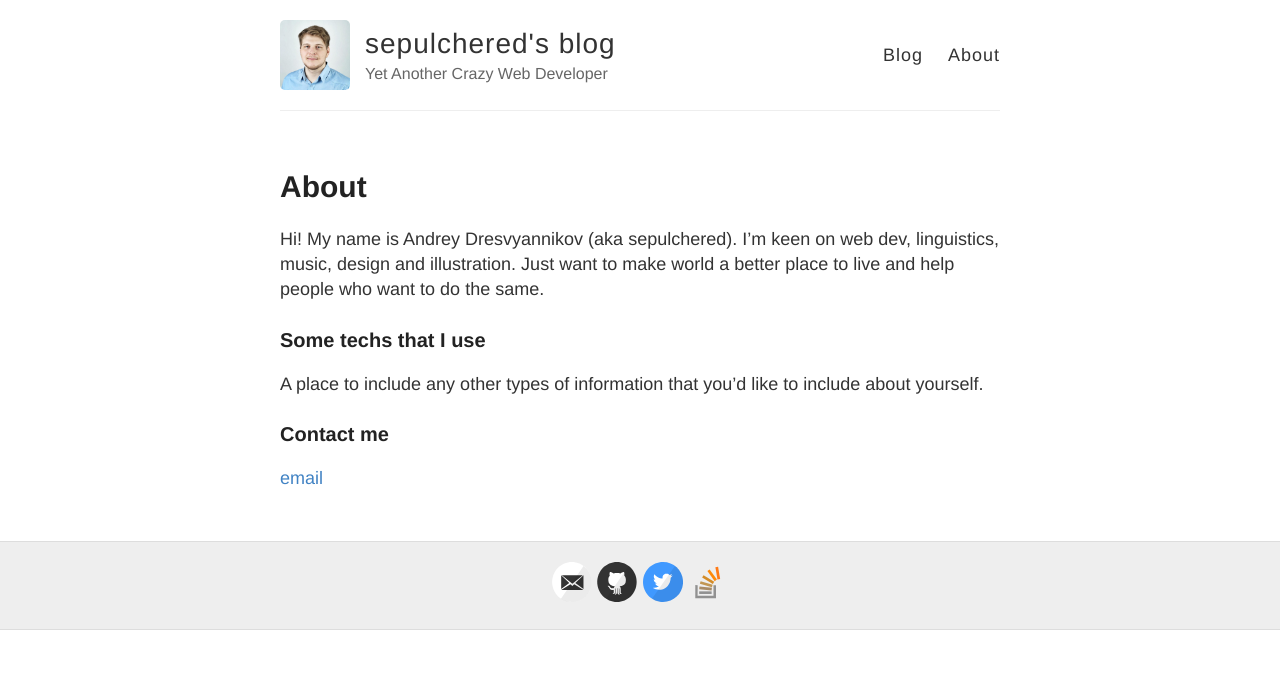
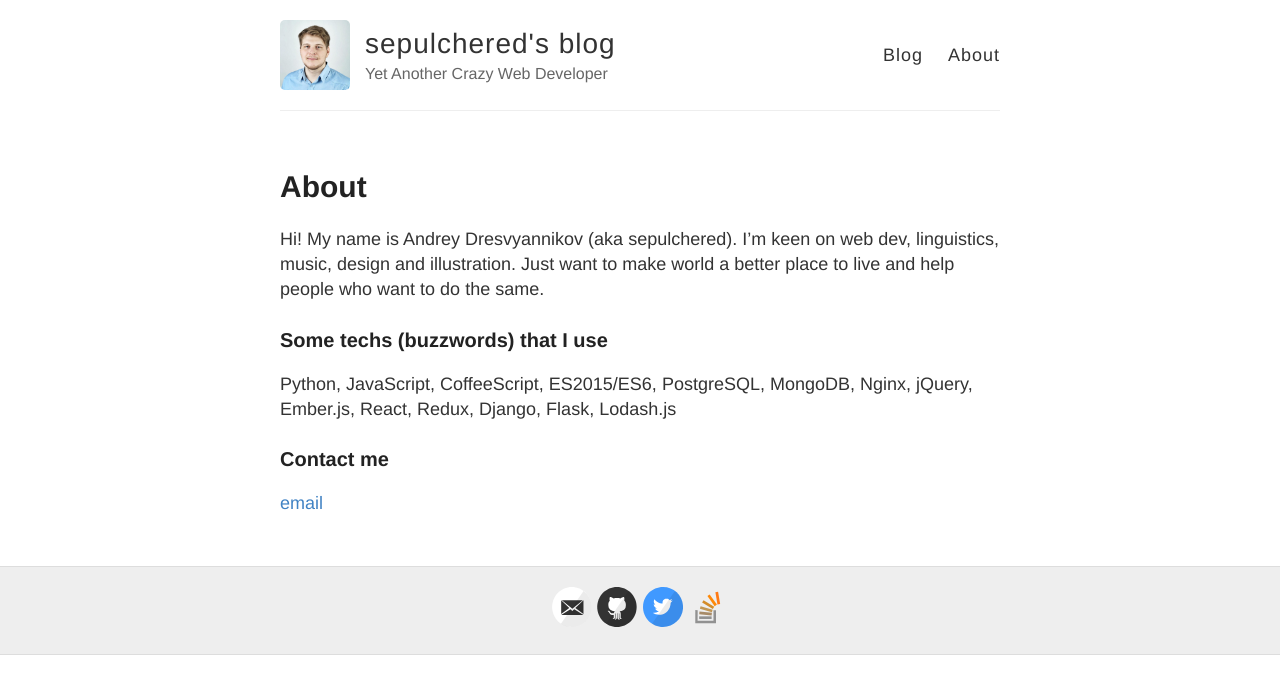
Before and after one commit to sepulchered/sepulchered.github.io, a Jekyll site: the page built from about.md, in a window 1280 px wide. Shown: the top 694 px of the page. Built offline with Jekyll 4.4.1, drawn with Linux system fonts in a browser that asks for light colours.

Commit message:
added proper techs

```diff
--- a/about.md
+++ b/about.md
@@ -8,9 +8,9 @@ Hi! My name is Andrey Dresvyannikov (aka sepulchered).
 I'm keen on web dev, linguistics, music, design and illustration.
 Just want to make world a better place to live and help people who want to do the same.
 
-### Some techs that I use
+### Some techs (buzzwords) that I use
 
-A place to include any other types of information that you'd like to include about yourself.
+Python, JavaScript, CoffeeScript, ES2015/ES6, PostgreSQL, MongoDB, Nginx, jQuery, Ember.js, React, Redux, Django, Flask, Lodash.js
 
 ### Contact me
 
```
